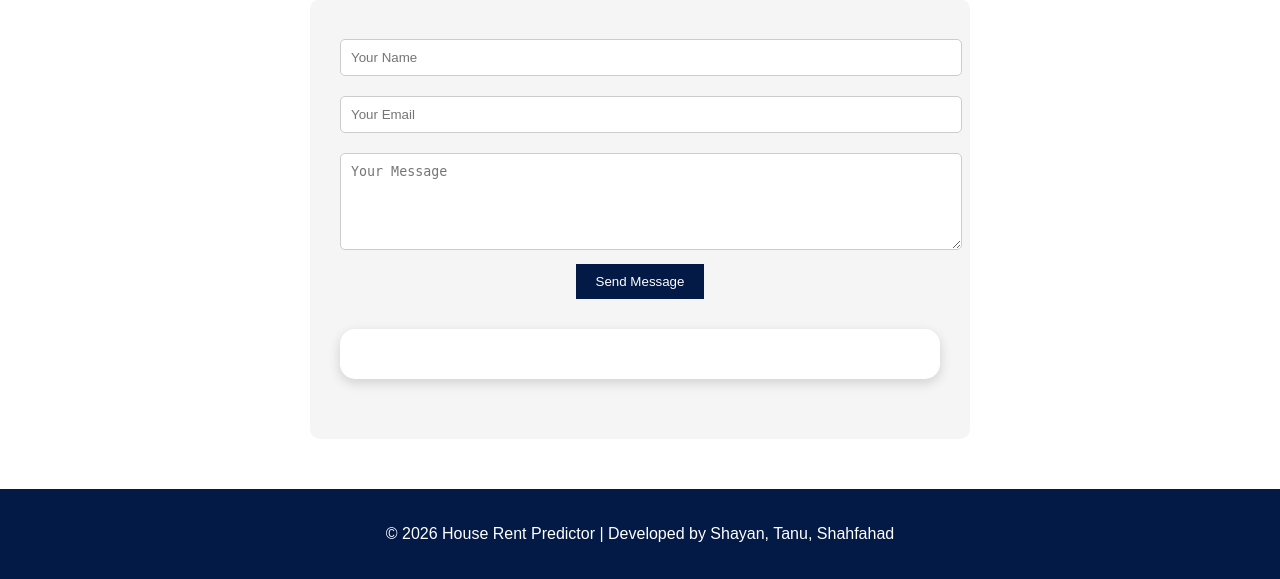
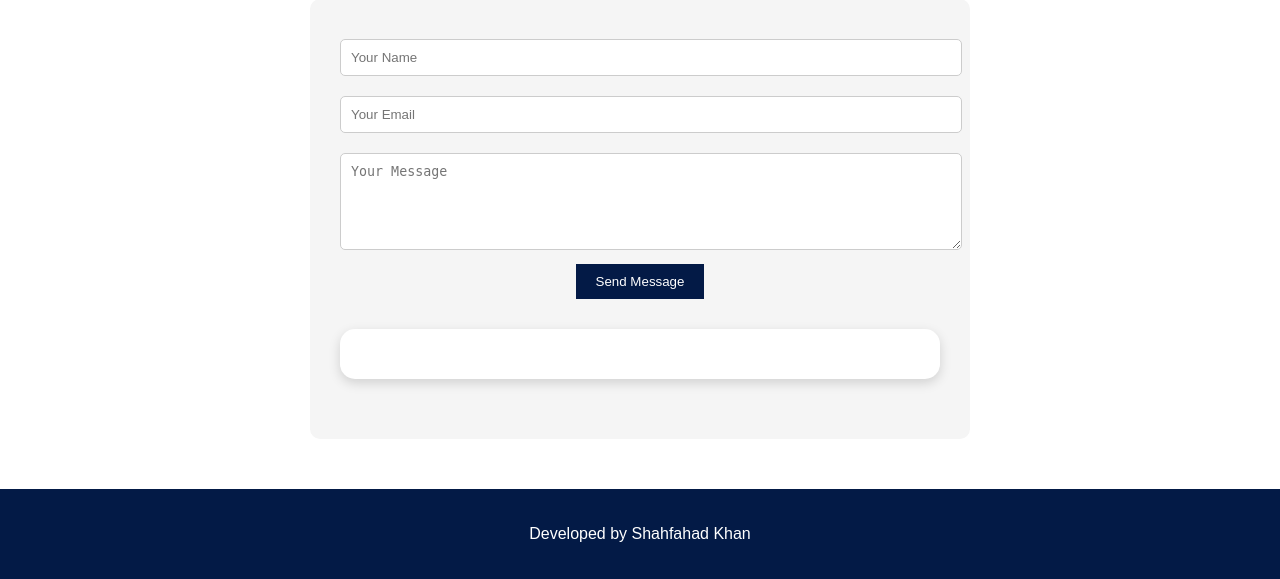
Before and after one commit to shahfahad09/house_rent_predict, a Flask app: template templates/index.html in a window 1280 px wide. Shown: the part 4460-5039 px from the top of the page. Run offline with Flask 3, Linux system fonts and the light colour scheme; the template is opened without the code that fills it, so the values that code supplies are empty; parts of the project's set-up code (start-up, migrations or seed data) failed here and were passed over; some libraries are stand-ins or nearby versions.

Commit message:
Update index.html

```diff
--- a/templates/index.html
+++ b/templates/index.html
@@ -250,7 +250,7 @@
 
 <!-- FOOTER -->
 <footer>
-    <p>© 2026 House Rent Predictor | Developed by Shayan, Tanu, Shahfahad</p>
+    <p>Developed by Shahfahad Khan</p>
 </footer>
 <script src="https://cdn.jsdelivr.net/npm/@emailjs/browser@3/dist/email.min.js"></script>
 
```
